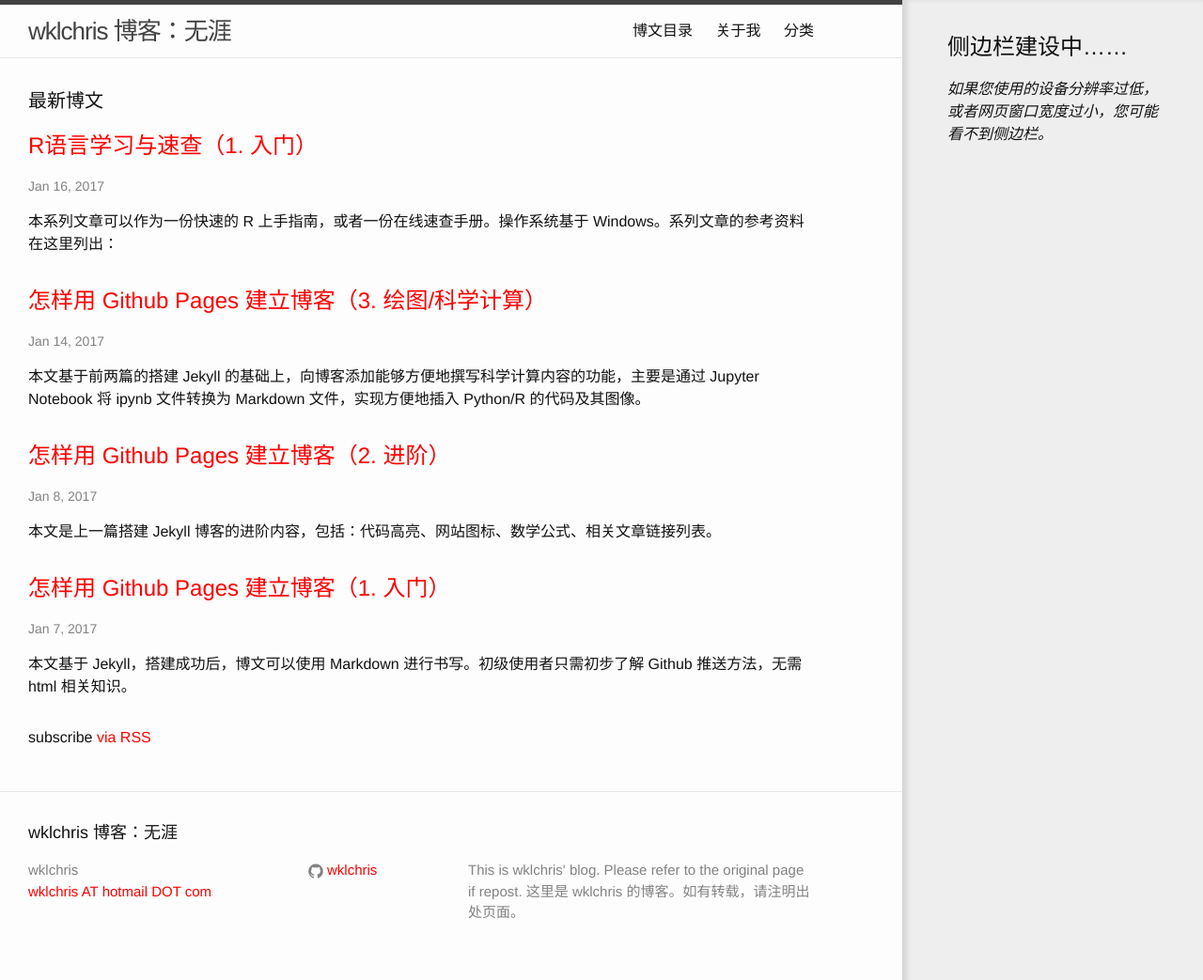
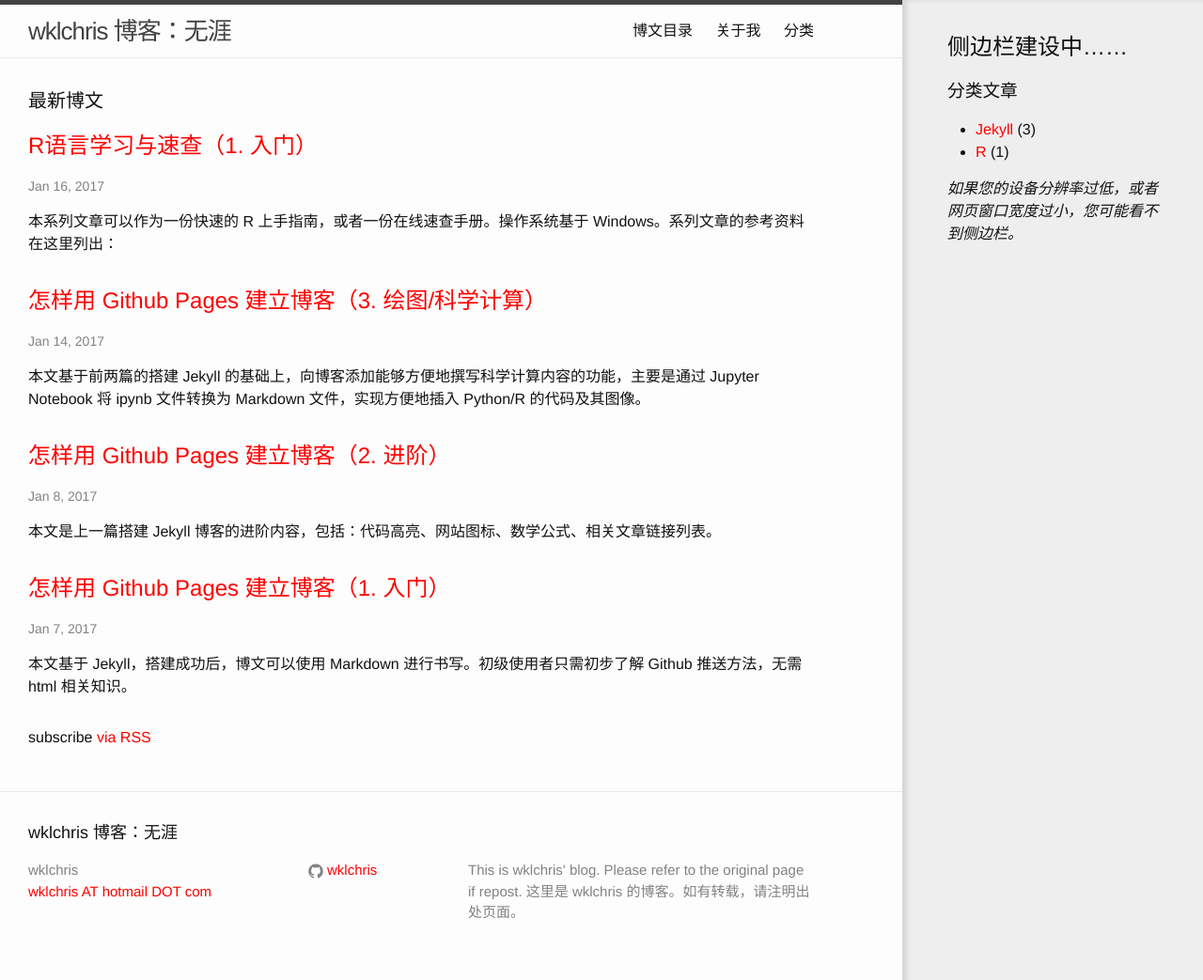
Before and after one commit to wklchris/wklchris.github.io, a Jekyll site: the page built from index.md, in a window 1280 px wide and 1043 px high. Shown: the whole window at 94% size. Built offline with Jekyll 4.4.1, drawn with Linux system fonts in a browser that asks for light colours.

Commit message:
Bug fixed.

```diff
--- a/_config.yml
+++ b/_config.yml
@@ -30,6 +30,7 @@
 exclude:
   - Gemfile
   - Gemfile.lock
+  - ipynb/
 
 disqus:
   shortname: wklchris
--- a/_includes/sidebar-toc.html
+++ b/_includes/sidebar-toc.html
@@ -1,7 +1,7 @@
 <aside>
   <h2>【本文目录】</h2>
-  <script src="/assets/Javascript/jquery-1.7.2.min.js"></script>
-  <script type="text/javascript" src="/assets/Javascript/toc.js"></script>
+  <script src="/js/jquery-1.7.2.min.js"></script>
+  <script type="text/javascript" src="/js/toc.js"></script>
   <div id="toc"></div>
   <script type="text/javascript">
     $(document).ready(function() {
@@ -9,5 +9,5 @@
   });
   </script>
   <p><a href="javascript:scroll(0,0)">--【 返回顶部 】--</a></p>
-  <p><i>如果您使用的设备分辨率过低，或者网页窗口宽度过小，您可能看不到目录侧边栏。</i></p>
+  <p><i>如果您的设备分辨率过低，或者网页窗口宽度过小，您可能看不到目录边栏。</i></p>
 </aside>
--- a/_includes/sidebar.html
+++ b/_includes/sidebar.html
@@ -1,4 +1,15 @@
-<aside>
+<aside class="sidebar">
+
   <h2>侧边栏建设中……</h2>
-  <p><i>如果您使用的设备分辨率过低，或者网页窗口宽度过小，您可能看不到侧边栏。</i></p>
+
+  <h3 id="post-categories">分类文章</h3>
+  <ul class="arc-list">
+  {% for category in site.categories %}
+      <li><a href="/categories/#{{ category | first }}">{{ category | first }} </a>({{ category | last | size }})</li>
+  {% endfor %}
+  </ul>
+
+
+  <p><i>如果您的设备分辨率过低，或者网页窗口宽度过小，您可能看不到侧边栏。</i></p>
+
 </aside>
--- a/_sass/minima/_base.scss
+++ b/_sass/minima/_base.scss
@@ -197,3 +197,14 @@
     fill: $grey-color;
   }
 }
+
+
+
+/**
+ * sidebar
+ */
+
+.sidebar {
+  margin-right: auto;
+  margin-left: auto;
+}
```
Also changed, not shown: _posts/2017-01-08-Advanced-blog-skills.md (+3 -3 lines), js/jquery-1.7.2.min.js (renamed from assets/Javascript/jquery-1.7.2.min.js), js/toc.js (renamed from assets/Javascript/toc.js).
